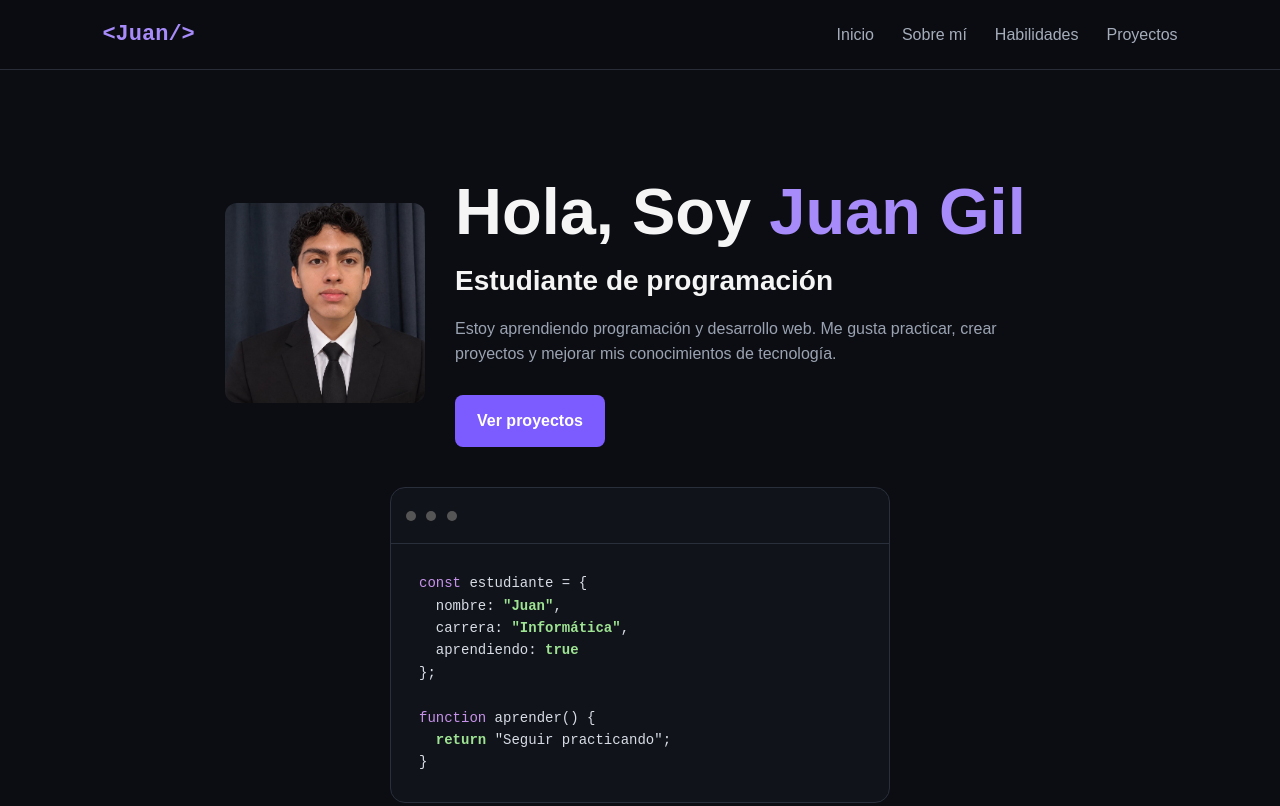
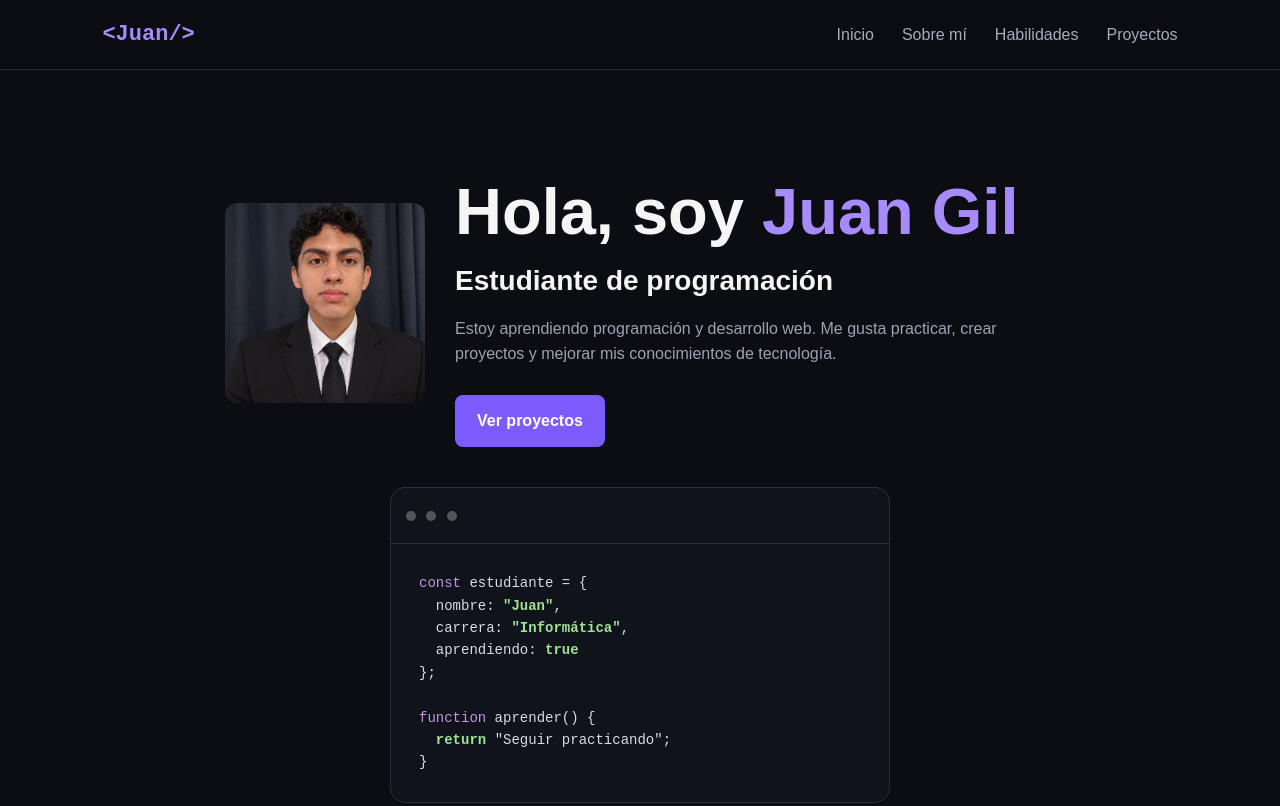
Before and after one commit to jesusesquipula116-max/mi-portafolio, a plain HTML site: page index.html in a window 1280 px wide. Shown: the top 806 px of the page. Drawn offline with Linux system fonts and the light colour scheme.

Commit message:
hice un cambio

```diff
--- a/index.html
+++ b/index.html
@@ -38,7 +38,7 @@
 
       <!-- TEXTO "HOLA, SOY JUAN" A LA DERECHA -->
       <div class="hero-text" style="flex: 1;">
-        <h1>Hola, Soy <span>Juan Gil</span></h1>
+        <h1>Hola, soy <span>Juan Gil</span></h1>
 
         <h2>Estudiante de programación</h2>
 
```
